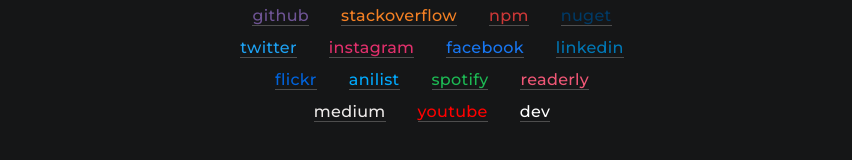
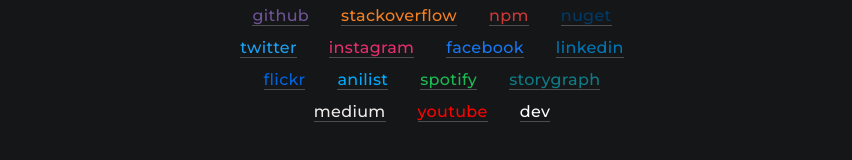
Before and after one commit to cppshane/shaneduffy, an Angular app in the folder site/: page /about in a window 1280 px wide. Shown: the part 1156-1316 px from the top of the page, without its empty margins (208-1060 px from the left). Built offline with nearby package versions, Linux system fonts and the light colour scheme.

Commit message:
Add storygraph

```diff
--- a/site/src/app/components/about/about.component.html
+++ b/site/src/app/components/about/about.component.html
@@ -29,7 +29,7 @@
       <p><a class="text-link color-anilist" target="_blank" href="https://anilist.co/user/cppshane/">anilist</a></p>
       <p><a class="text-link color-spotify" target="_blank"
           href="https://open.spotify.com/user/nigumfffb6vyed80vet4b7kfw?si=8ebb6d4d763a483d">spotify</a></p>
-      <p><a class="text-link color-readerly" target="_blank" href="https://readerly.com/readers/cppshane">readerly</a>
+      <p><a class="text-link color-storygraph" target="_blank" href="https://app.thestorygraph.com/profile/cppshane">storygraph</a>
       </p>
     </div>
     <div class="about-links-container flex-row">
--- a/site/src/styles.css
+++ b/site/src/styles.css
@@ -444,8 +444,8 @@
   color: #FFFFFF;
 }
 
-.color-readerly {
-  color: #ef5776;
+.color-storygraph {
+  color: #0e7c86;
 }
 
 .color-spotify {
```
